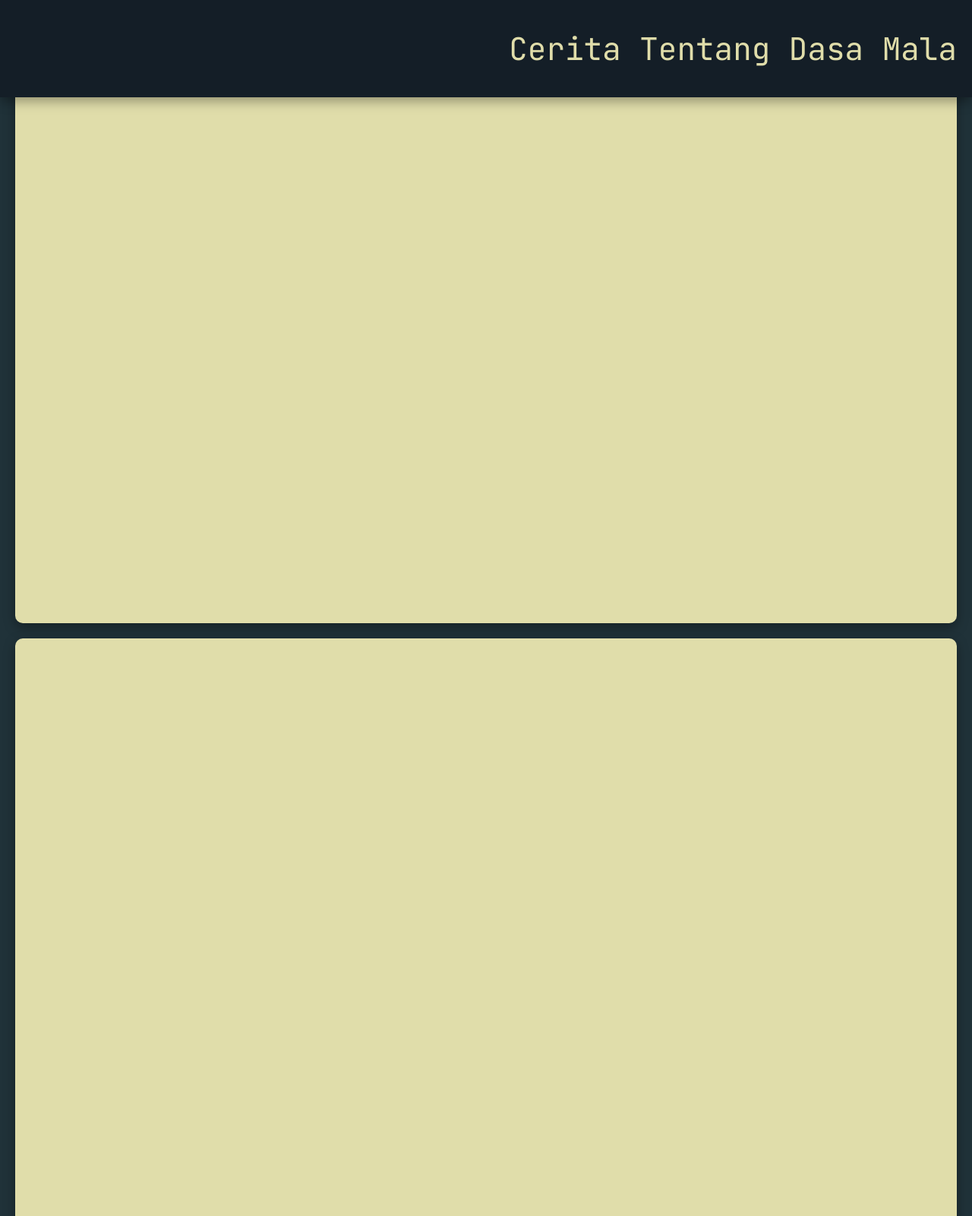
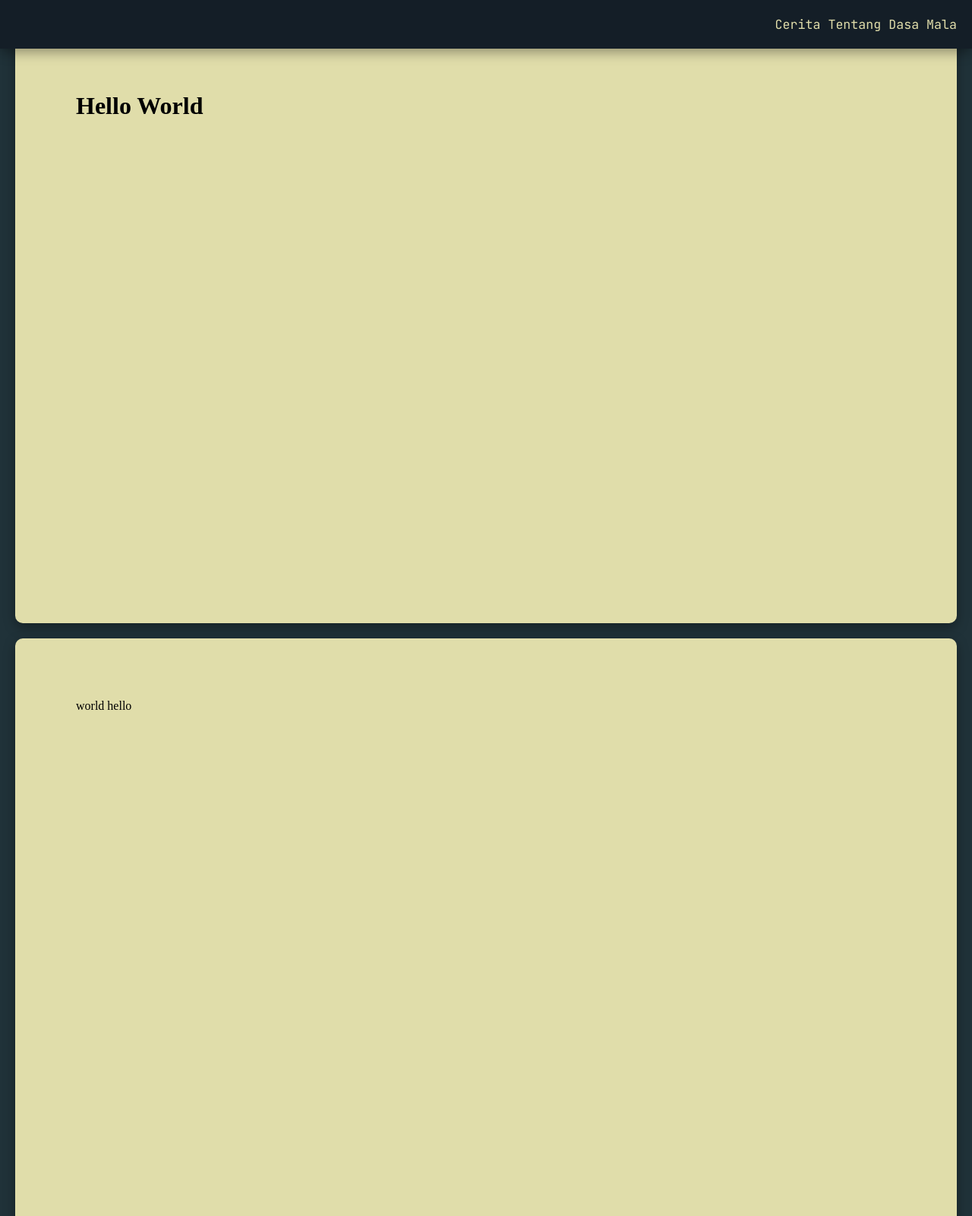
Before and after one commit to teraaabyte/teraaabyte.github.io, a plain HTML site: page public/homework/dasamala/index.html in a window 1280 px wide. Shown: the top 1600 px of the page at 76% size. Drawn offline with Linux system fonts and the light colour scheme.

Commit message:
Screen Scaling Fixed, added Favicon

```diff
--- a/public/homework/dasamala/index.css
+++ b/public/homework/dasamala/index.css
@@ -11,10 +11,9 @@
 
 	--font 	: 'Dm Serif Display';
 	--font-mono : 'JetBrains Mono', monospace;
-	--font-size:3.2vw;
+	--font-size:2.5vw;
 
 }
-
 
 html, body {
 	margin: 0px;
@@ -25,7 +24,6 @@ html, body {
 .navbar {
 	display: flex;
 	justify-content: space-between;
-	height: 10vw;
 	width: 100%;
 	background-color: var(--dark-gray);
 	box-shadow: var(--shadows-hard);
@@ -42,7 +40,22 @@ html, body {
 
 }
 
+@media screen and (max-width: 600px) {
+	.navbar {
+		height: 7vh;
+	}
+}
 
+@media screen and (min-width: 601px) {
+	.navbar {
+		height: 5vw;
+	}
+
+	.navbar > * {
+		font-size: 1.3vw;
+
+	}
+}
 
 .d-grid{
 	display: grid;
@@ -58,18 +71,21 @@ html, body {
 	justify-content: space-between;
 	margin: 20px;
 	padding-top: 10vh 0px;
-
 }
 
 .d-grid > * {
+	display: flex;
 	border-radius: 10px;
 	background-color: var(--cream);
 	box-shadow: var(--shadows-hard);
+	padding: 10vh 10vh;
+	flex-flow: row-wrap;
 }
 
 
 .lsidebar {
 	grid-area: lsidebar;
+
 }
 
 .main {
--- a/public/homework/dasamala/index.html
+++ b/public/homework/dasamala/index.html
@@ -3,17 +3,16 @@
 <head>
 	<meta charset="UTF-8">
 	<meta name="viewport" content="width=device-width, initial-scale=1.0">
-	<title>Dasa Mala</title>
+	<title>Dasa Mala --  I Gede Nathan Thirza Kelas IXD/4</title>
 	<link rel="stylesheet" href="./index.css">
-	<link rel="icon" href="./code.png" >
-	<link rel="apple-touch-icon" href="./code.png">
+	<link rel="icon" href="./temple.png" >
+	<link rel="apple-touch-icon" href="./temple.png">
 	<script src="./index.js"></script>
-
 </head>
 <body>
 
 	<nav class="navbar">
-		<div class="wrap typewrite"
+	<div class="wrap typewrite"
 			data-period="2000"
 			data-type='[ "Web Developer!", " Blogs. ", " Tutorials. ", " Teraaabyte! ", " Rices. ", " Tips. ", " Photography. ", " Editing. " ]'></div>
 		<div> Cerita Tentang Dasa Mala </div>
@@ -21,13 +20,15 @@
 
 	<!-- Display == grid -->
 	<div class="d-grid">
-		<div class="lsidebar"> woi </div>
-		<main class="main"></main>
-		<div class="rsidebar"> </div>
+		<div class="lsidebar">
+			<h1>Hello World</h1>
+		</div>
+		<main class="main">
+			world hello
+		</main>
+		<div class="rsidebar" style="text-align: right;">
+			hello hello
+		</div>
 	</div>
-
-
-
-
 </body>
 </html>
--- a/public/homework/dasamala/index.js
+++ b/public/homework/dasamala/index.js
@@ -48,7 +48,6 @@ var TxtType = function(el, toRotate, period) {
               new TxtType(elements[i], JSON.parse(toRotate), period);
             }
         }
-        // INJECT CSS
         var css = document.createElement("style");
         css.type = "text/css";
         css.innerHTML = ".typewrite > .wrap { border-right: 0.3em solid #e0ddaa}";
```
Also changed, not shown: public/homework/dasamala/temple.png (added).
